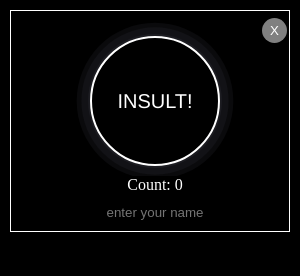
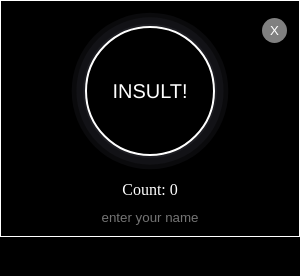
Before and after one commit to laser-brain/electron-clicker, an Electron app: page src/page/index.html in a window 300 px wide. Drawn offline with Linux system fonts and the light colour scheme; no server answers.

Commit message:
minor layout fixes

```diff
--- a/src/page/index.css
+++ b/src/page/index.css
@@ -3,9 +3,18 @@
     margin: 5px;
 }
 
+html {
+    margin: 0;
+}
+
 body {
+    margin: 0;
     border: 1px solid white;
     background-color: black;
+}
+
+.no-margin {
+    margin: 0;
 }
 
 .draggable-area {
@@ -57,6 +66,7 @@ button.exit {
 
 button.click {
     margin-top: 20px;
+    margin-bottom: 20px;
     background:transparent;
     cursor:pointer;
     border: 2px solid white;
--- a/src/page/index.html
+++ b/src/page/index.html
@@ -9,7 +9,7 @@
 </head>
 
 <body>
-    <div class="draggable-area fill">
+    <div class="draggable-area fill no-margin">
         <div class="top-right">
             <button class="round exit" id='exit'>X</button>
         </div>
```
